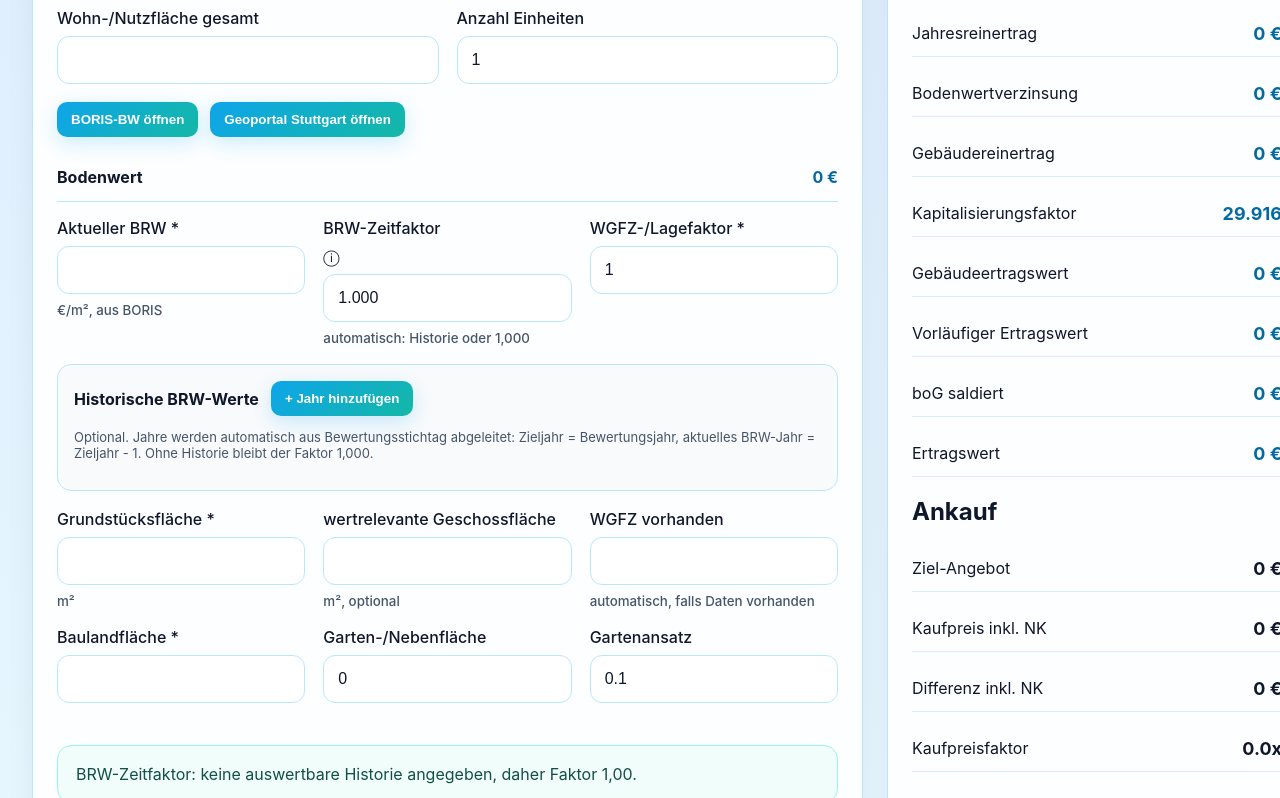
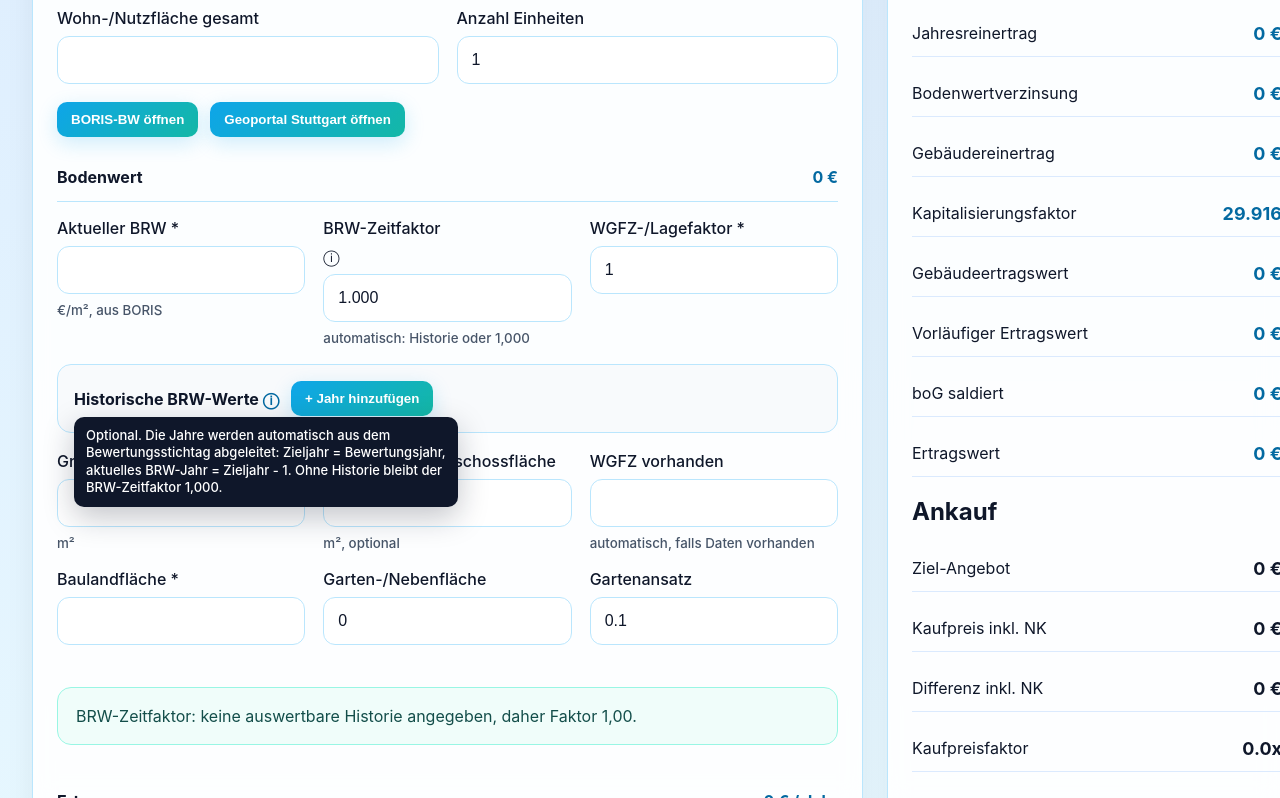
Before and after one commit to wantsics/ImmoWert, a plain HTML site: page index.html in a window 1280 px wide. In both pictures the pointer is over the element "Historische BRW-Werte". Shown: the part 537-1335 px from the top of the page. Drawn offline with Linux system fonts and the light colour scheme.

Commit message:
Move historical BRW hint into hover info

```diff
--- a/style.css
+++ b/style.css
@@ -189,6 +189,32 @@ button:disabled {
   padding: 16px;
 }
 
+.history-block .mini-hint {
+  display: none;
+}
+
+.history-block .section-title-inline strong::after {
+  content: " ⓘ";
+  color: #0369a1;
+  cursor: help;
+}
+
+.history-block .section-title-inline strong:hover::before {
+  content: "Optional. Die Jahre werden automatisch aus dem Bewertungsstichtag abgeleitet: Zieljahr = Bewertungsjahr, aktuelles BRW-Jahr = Zieljahr - 1. Ohne Historie bleibt der BRW-Zeitfaktor 1,000.";
+  position: absolute;
+  z-index: 20;
+  max-width: 360px;
+  padding: 10px 12px;
+  margin-top: 28px;
+  background: #0f172a;
+  color: white;
+  border-radius: 10px;
+  font-size: 13px;
+  line-height: 1.35;
+  font-weight: 500;
+  box-shadow: 0 10px 30px rgba(15, 23, 42, 0.25);
+}
+
 .history-list,
 .units {
   display: flex;
```
